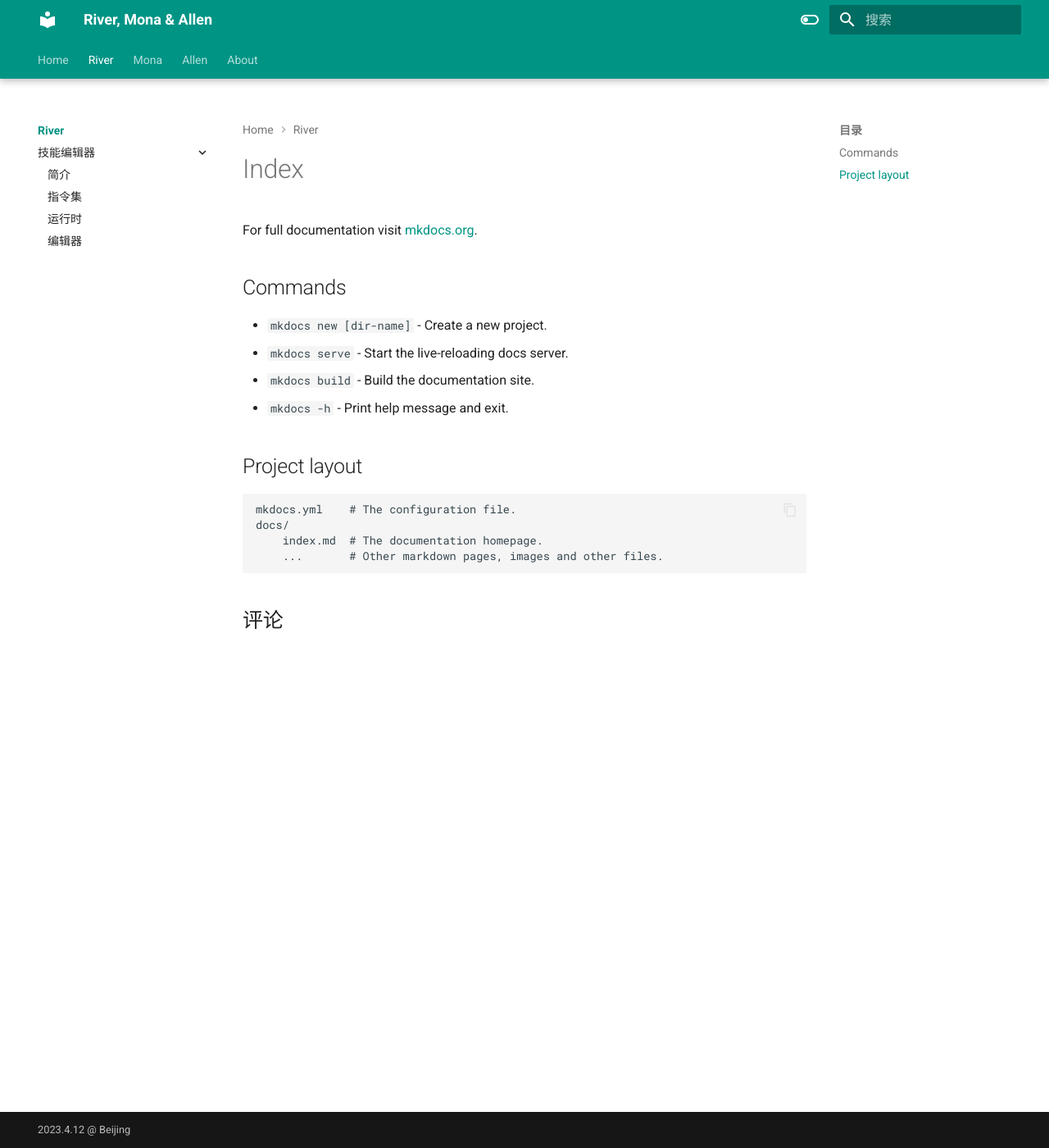
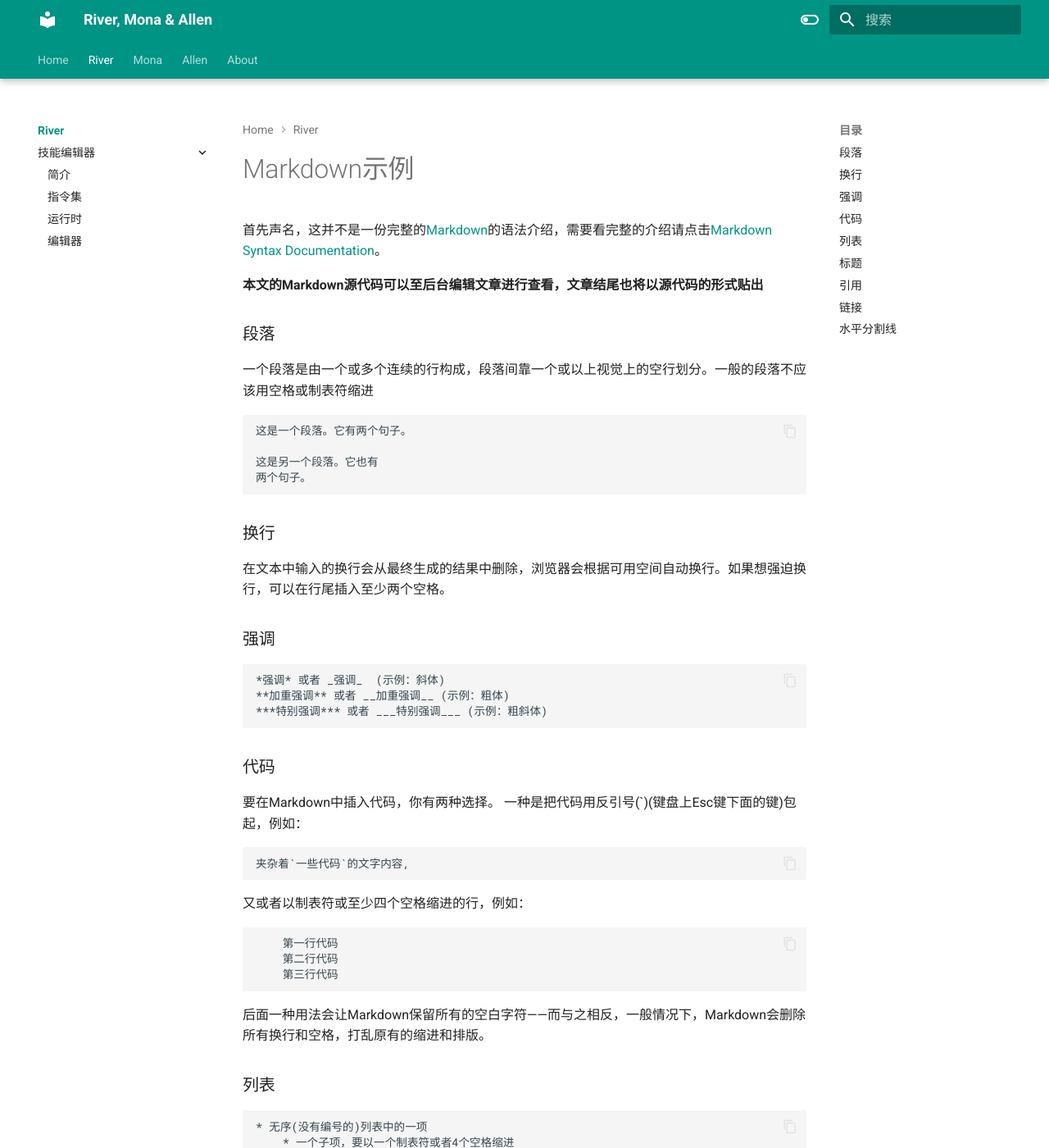
Before and after one commit to river-li-tech/mkdocs, an MkDocs documentation site: the page built from docs/river/index.md, in a window 1280 px wide and 1400 px high. Shown: the whole window at 82% size. Built offline with MkDocs 1.6.1 and Material for MkDocs 9.7.7, drawn with Linux system fonts in a browser that asks for light colours; comment, search, counter and statistics services are not loaded; some of the changed text lies outside the part shown.

Commit message:
+ add more page demo

```diff
--- a/docs/river/index.md
+++ b/docs/river/index.md
@@ -2,18 +2,141 @@
 comments: true
 ---
 
-For full documentation visit [mkdocs.org](https://www.mkdocs.org).
+# Markdown示例
+首先声名，这并不是一份完整的[Markdown][1]的语法介绍，需要看完整的介绍请点击[Markdown Syntax Documentation][2]。
 
-## Commands
+**本文的Markdown源代码可以至后台编辑文章进行查看，文章结尾也将以源代码的形式贴出**
 
-* `mkdocs new [dir-name]` - Create a new project.
-* `mkdocs serve` - Start the live-reloading docs server.
-* `mkdocs build` - Build the documentation site.
-* `mkdocs -h` - Print help message and exit.
+### 段落
 
-## Project layout
+一个段落是由一个或多个连续的行构成，段落间靠一个或以上视觉上的空行划分。一般的段落不应该用空格或制表符缩进
 
-    mkdocs.yml    # The configuration file.
-    docs/
-        index.md  # The documentation homepage.
-        ...       # Other markdown pages, images and other files.
+    这是一个段落。它有两个句子。
+
+    这是另一个段落。它也有
+    两个句子。
+
+
+### 换行
+
+在文本中输入的换行会从最终生成的结果中删除，浏览器会根据可用空间自动换行。如果想强迫换行，可以在行尾插入至少两个空格。
+
+### 强调
+
+    *强调* 或者 _强调_  (示例：斜体)
+    **加重强调** 或者 __加重强调__ (示例：粗体)
+    ***特别强调*** 或者 ___特别强调___ (示例：粗斜体)
+
+
+### 代码
+
+要在Markdown中插入代码，你有两种选择。 一种是把代码用反引号(`)(键盘上Esc键下面的键)包起，例如：
+
+    夹杂着`一些代码`的文字内容,
+
+
+又或者以制表符或至少四个空格缩进的行，例如：
+
+        第一行代码
+        第二行代码
+        第三行代码
+
+
+后面一种用法会让Markdown保留所有的空白字符——而与之相反，一般情况下，Markdown会删除所有换行和空格，打乱原有的缩进和排版。
+
+### 列表
+
+    * 无序(没有编号的)列表中的一项
+        * 一个子项，要以一个制表符或者4个空格缩进
+    * 无序列表中的另一个项
+    1. 有序(排好序，有编号的)列表中的一项
+    2. 有序列表中的另一个项
+
+
+### 标题
+
+可以在标题内容前输入特定数量的井号('#')来实现对应级别的HTML样式的标题(HTML提供六级标题)。例如：
+
+    # 一级标题
+    #### 四级标题
+
+
+一级和二级标题还有一种写法：
+
+    一级标题
+    ===================
+
+    二级标题
+    --------------------
+
+
+### 引用
+
+引用只需要在被引用的内容段落开头加上右尖括号('>')即可。你可以选择只在开头加一个。也可以在每行前面都加一个，效果是一样的。
+
+    > 这一整段的内容都会作为一个HTML的引用元素。引用元素是会自动优化排版的（reflowable，可回流）。你可以任意地将引用的内容包含进来，然后所有这些都会被解析成为单独一个引用元素。
+
+
+上述内容会转换成以下HTML内容：
+
+    <blockquote><p>这一整段的内容都会作为一个HTML的引用元素。引用元素是会自动优化排版的（reflowable，可回流）。你可以任意地将引用的内容包含进来，然后所有这些都会被解析成为单独一个引用元素。</p></blockquote>
+
+
+引用可以嵌套。如果要在一个引用里插入一个引用，可以用两个('>')开头。依此类推，根据嵌套层次加相应数量的符号。
+
+    > 这是一个引用。这是第一行
+    这是第二行。
+    >> 这是一个嵌套的引用。这是第一行。
+    这是第二行
+    >
+    > 外层引用的第三行。前面需要一个视觉上的空行表示内层嵌套的结束，空行前面的('>')可以有可以没有。
+
+
+### 链接
+
+链接可以在行内插入：
+
+    [链接文字](链接地址)
+
+    例子： [Markdown](http://zh.wikipedia.com/wiki/Markdown)
+
+
+另一种选择是，链接地址可以放在段落后面的脚注，前面放上链接引用标签区分。举例说，先在内容行内插入以下内容：
+
+    [链接文字][链接引用标签]
+
+
+然后在段落的后面（或者文档的结尾）放上以下内容，就可以生成一个链接：
+
+    [链接引用标签]: 链接地址 "链接标题"
+
+
+### 水平分割线
+
+要生成水平分割线，可以在单独一行里输入3个或以上的短横线、星号或者下划线实现。短横线和星号之间可以输入任意空格。以下每一行都产生一条水平分割线。
+
+    * * *
+    ***
+    *****
+    - - -
+    ---------------------------------------
+
+!!! note "这是 note 类型的提示框"
+提示：更多精彩内容记得关注我啊
+
+!!! success "这是 success 类型的提示框"
+成功！
+
+!!! failure "这是 failure 类型的提示框"
+失败！
+
+!!! bug "这是 bug 类型的提示框"
+发现一个 bug，请尽快修复！
+
+
+本文源代码作为示例
+
+[gist id=4200618]
+
+ [1]: http://daringfireball.net/projects/markdown/
+ [2]: http://daringfireball.net/projects/markdown/syntax
--- a/mkdocs.yml
+++ b/mkdocs.yml
@@ -128,7 +128,15 @@ nav:
       - 编辑器: river/skill-editor/visual-skill-editor-page-04-editor.md
   - Mona:
     - mona/index.md
+    - 主题:
+      - page1: mona/pages/page1.md
+      - page2: mona/pages/page2.md
+      - page3: mona/pages/page3.md
   - Allen:
     - allen/index.md
+    - 主题:
+      - page1: allen/pages/page1.md
+      - page2: allen/pages/page2.md
+      - page3: allen/pages/page3.md
   - About:
     - Tags: tags.md
```
Also changed, not shown: docs/allen/index.md (+17 -1 lines), docs/allen/pages/page1.md (added, +7 -0 lines), docs/allen/pages/page2.md (added, +7 -0 lines), docs/allen/pages/page3.md (added, +7 -0 lines), docs/mona/index.md (+17 -1 lines), docs/mona/pages/page1.md (added, +7 -0 lines), docs/mona/pages/page2.md (added, +7 -0 lines), docs/mona/pages/page3.md (added, +7 -0 lines), 3 other files.
